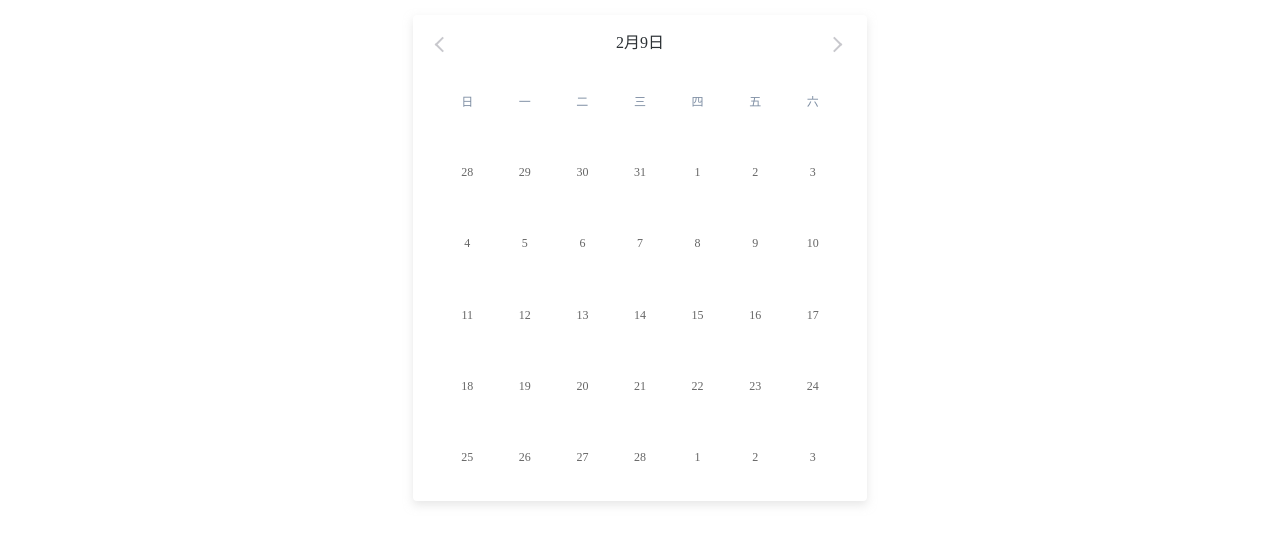
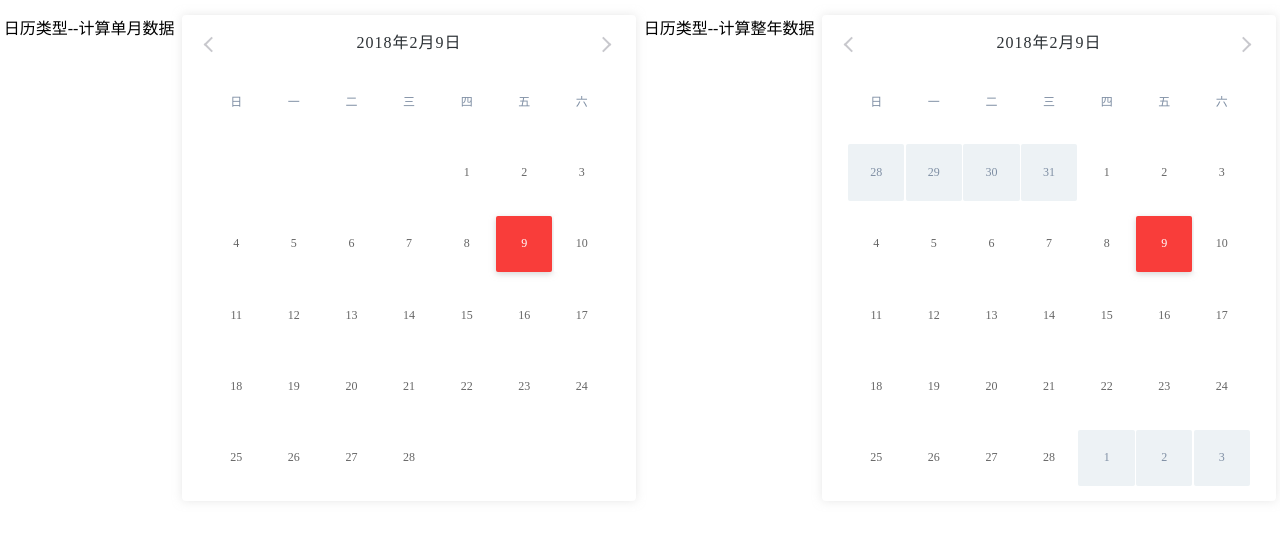
Before and after one commit to mykurisu/calendar, a Vue app: page / in a window 1280 px wide. Shown: the top 544 px of the page. Built offline with nearby package versions, Linux system fonts and the light colour scheme.

Commit message:
两种模式的日历

```diff
--- a/src/components/calendar.vue
+++ b/src/components/calendar.vue
@@ -1,14 +1,15 @@
 <template>
   <div class="mywk__calendar">
+    <p class="tips">日历类型--计算单月数据</p>
     <div class="calendar">
       <div class="calendar__header">
-          <div class="header__pre">
+          <div class="header__pre" @click="handlePreMonth">
 
           </div>
           <div class="header__title">
-            {{selectedMonth + 1}}月{{selectedDate}}日
+            {{selectedYear}}年{{selectedMonth + 1}}月{{selectedDate}}日
           </div>
-          <div class="header__next">
+          <div class="header__next" @click="handleNextMonth">
 
           </div>
       </div>
@@ -18,7 +19,34 @@
           {{item}}
         </div>
 
-        <div class='main__block' v-for="item in totalMountData" :key="item.type + item.content">
+        <div :class="`main__block ${item.content === selectedDate && 'main__block-today'}`"
+        @click="handleDayClick(item)" v-for="(item, index) in displayDaysPerMonth(selectedYear, selectedMonth)" :key="item.type + item.content + `${index}`">
+          {{item.content}}
+        </div>
+      </div>
+    </div>
+
+    <p class="tips">日历类型--计算整年数据</p>
+    <div class="calendar">
+      <div class="calendar__header">
+          <div class="header__pre" @click="handlePreMonth">
+
+          </div>
+          <div class="header__title">
+            {{selectedYear}}年{{selectedMonth + 1}}月{{selectedDate}}日
+          </div>
+          <div class="header__next" @click="handleNextMonth">
+
+          </div>
+      </div>
+
+      <div class="calendar__main">
+        <div class="main__block-head" v-for="(item, index) in calendarHeader" :key="index">
+          {{item}}
+        </div>
+
+        <div :class="`main__block ${(item.type === 'pre' || item.type === 'next') ? 'main__block-not' : ''} ${(item.content === selectedDate && item.type === 'normal') && 'main__block-today'}`"
+         @click="handleDayClick(item)" v-for="(item, index) in displayDaysPerMonthT(selectedYear)[selectedMonth]" :key="item.type + item.content + `${index}`">
           {{item.content}}
         </div>
       </div>
@@ -31,30 +59,54 @@ export default {
   data() {
     return {
       calendarHeader: ["日", "一", "二", "三", "四", "五", "六"],
-      // 日历日期初始化
-      nowYear: new Date().getFullYear(),
-      nowMonth: new Date().getMonth(),
-      nowDate: new Date().getDate(),
-      nowDay: new Date().getDay(),
-      // 当前展现的日历数据
-      showMountData: null,
-      // 当前所选数据
       selectedYear: new Date().getFullYear(),
       selectedMonth: new Date().getMonth(),
-      selectedDate: new Date().getDate(),
-      // displayDaysPerMonth后的数据
-      totalMountData: [],
-      // 有课的日期时间戳
-      hasLecture: {},
-      // 不可以重复请求多次
-      is_loading_data: false
+      selectedDate: new Date().getDate()
     };
   },
-  mounted() {
-    this.totalMountData = this.displayDaysPerMonth(this.selectedYear)[this.selectedMonth]
-  },
   methods: {
-    displayDaysPerMonth(year) {
+    displayDaysPerMonth(year, month) {
+      //定义每个月的天数，如果是闰年第二月改为29天
+      let daysInMonth = [31, 28, 31, 30, 31, 30, 31, 31, 30, 31, 30, 31];
+
+      if ((year % 4 === 0 && year % 100 !== 0) || year % 400 === 0) {
+        daysInMonth[1] = 29;
+      }
+      let targetDay = new Date(year, month, 1).getDay();
+      let total_calendar_list = [];
+      let preNum = targetDay;
+      let nextNum = 0;
+      if (targetDay > 0) {
+        for (let i = 0; i < preNum; i++) {
+          let obj = {
+            type: "pre",
+            content: ""
+          };
+          total_calendar_list.push(obj);
+        }
+      }
+      for (let i = 0; i < daysInMonth[month]; i++) {
+        let obj = {
+          type: "normal",
+          content: i + 1
+        };
+        total_calendar_list.push(obj);
+      }
+      if (total_calendar_list.length > 35) {
+        nextNum = 42 - total_calendar_list.length;
+      } else {
+        nextNum = 35 - total_calendar_list.length;
+      }
+      for (let i = 0; i < nextNum; i++) {
+        let obj = {
+          type: "next",
+          content: ""
+        };
+        total_calendar_list.push(obj);
+      }
+      return total_calendar_list;
+    },
+    displayDaysPerMonthT(year) {
       //定义每个月的天数，如果是闰年第二月改为29天
       let daysInMonth = [31, 28, 31, 30, 31, 30, 31, 31, 30, 31, 30, 31];
 
@@ -65,7 +117,7 @@ export default {
       let daysPreMonth = [].concat(daysInMonth);
       daysPreMonth.unshift(daysPreMonth.pop());
 
-      let addDaysFromPreMouth = new Array(12).fill(null).map((item, index) => {
+      let addDaysFromPreMonth = new Array(12).fill(null).map((item, index) => {
         let day = new Date(year, index, 1).getDay();
         if (day === 0) {
           return 6;
@@ -74,15 +126,13 @@ export default {
         }
       });
 
-      // console.log(addDaysFromPreMouth)
-
       let total_calendar_list = new Array(12)
         .fill([])
-        .map((mouth, mouthIndex) => {
-          let addDays = addDaysFromPreMouth[mouthIndex] + 1,
-            daysCount = daysInMonth[mouthIndex],
-            daysCountPre = daysPreMonth[mouthIndex],
-            mouthDate = [];
+        .map((month, monthIndex) => {
+          let addDays = addDaysFromPreMonth[monthIndex] + 1,
+            daysCount = daysInMonth[monthIndex],
+            daysCountPre = daysPreMonth[monthIndex],
+            monthDate = [];
 
           if (addDays >= 7) {
             addDays = addDays - 7;
@@ -94,7 +144,7 @@ export default {
               type: "pre"
             };
 
-            mouthDate.unshift(obj);
+            monthDate.unshift(obj);
           }
 
           for (let i = 0; i < daysCount; ) {
@@ -103,30 +153,56 @@ export default {
               type: "normal"
             };
 
-            mouthDate.push(obj);
+            monthDate.push(obj);
           }
-          if (mouthDate.length > 35) {
-            for (let i = 42 - mouthDate.length, j = 0; j < i; ) {
+          if (monthDate.length > 35) {
+            for (let i = 42 - monthDate.length, j = 0; j < i; ) {
               let obj = {
                 content: ++j,
                 type: "next"
               };
 
-              mouthDate.push(obj);
+              monthDate.push(obj);
             }
           } else {
-            for (let i = 35 - mouthDate.length, j = 0; j < i; ) {
+            for (let i = 35 - monthDate.length, j = 0; j < i; ) {
               let obj = {
                 content: ++j,
                 type: "next"
               };
 
-              mouthDate.push(obj);
+              monthDate.push(obj);
             }
           }
-          return mouthDate;
+          return monthDate;
         });
       return total_calendar_list;
+    },
+    handleDayClick(item) {
+      if (item.type === 'normal') {
+        // do anything...
+        this.selectedDate = Number(item.content)
+      }
+    },
+    handlePreMonth() {
+      if (this.selectedMonth === 0) {
+        this.selectedYear = this.selectedYear - 1
+        this.selectedMonth = 11
+        this.selectedDate = 1
+      } else {
+        this.selectedMonth = this.selectedMonth - 1
+        this.selectedDate = 1
+      }
+    },
+    handleNextMonth() {
+      if (this.selectedMonth === 11) {
+        this.selectedYear = this.selectedYear + 1
+        this.selectedMonth = 0
+        this.selectedDate = 1
+      } else {
+        this.selectedMonth = this.selectedMonth + 1
+        this.selectedDate = 1
+      }
     }
   }
 };
@@ -143,10 +219,17 @@ export default {
 .mywk__calendar {
   width: 100%;
   display: flex;
-  justify-content: center;
+  justify-content: space-around;
+  flex-wrap: wrap;
+}
+
+.tips {
+  margin: 15px 0 0 0;
+  text-align: center;
 }
 
 .calendar {
+  flex-shrink: 0;
   width: pxWithVw(355);
   max-width: pxWithVwMax(355);
   display: flex;
@@ -155,7 +238,7 @@ export default {
   margin: 15px 0 20px 0;
   border-radius: 4px;
   background-color: white;
-  box-shadow: 0 4px 10px rgba(208, 208, 208, 0.5);
+  box-shadow: 0 0 10px rgba(208, 208, 208, 0.5);
 
   .calendar__header {
     color: #2c3135;
@@ -167,6 +250,11 @@ export default {
     justify-content: space-between;
     line-height: 22px;
     margin-top: 17px;
+
+    .header__title {
+      font-size: 16px;
+      letter-spacing: 1px;
+    }
 
     .header__pre {
       height: 12px;
```
